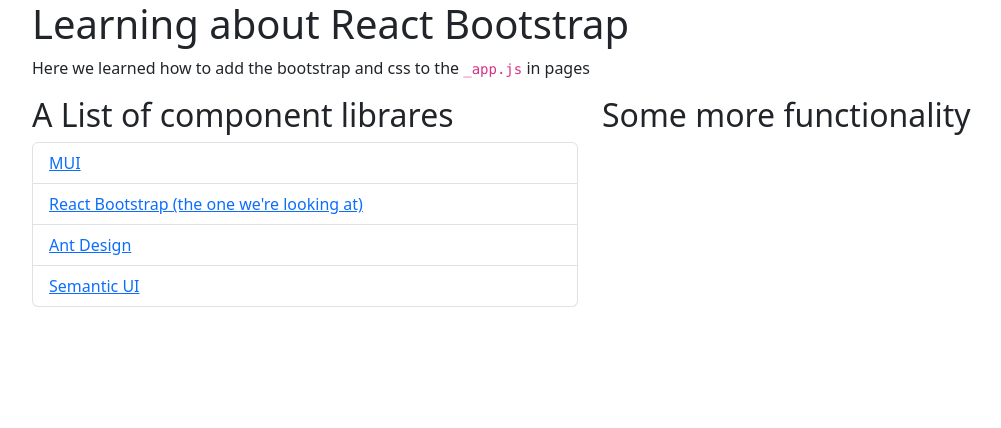
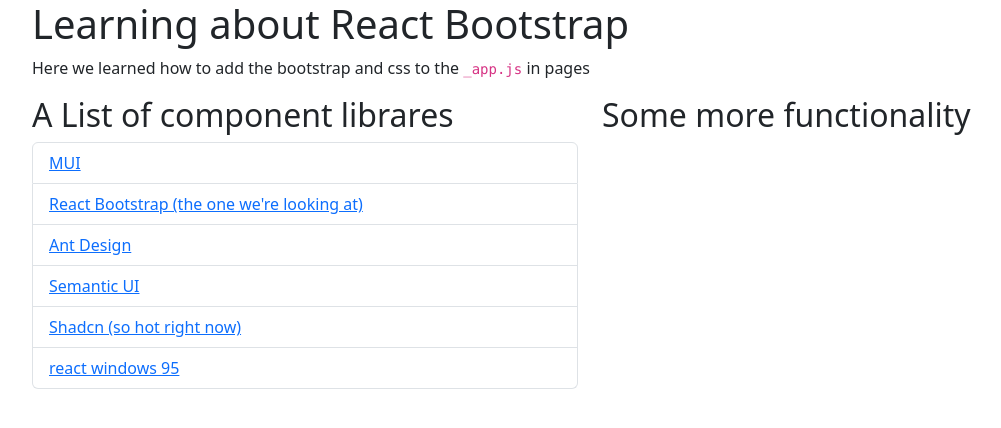
Before and after one commit to dmit-2008/dmit2008-OE01-Winter-2025, a Next.js app in the folder 06-nextjs-bootstrap-component-library/components-bootstrap-example/: page / in a window 1280 px wide. Shown: the top 428 px of the page, without its empty margins (50-1051 px from the left). Built offline with nearby package versions, Linux system fonts and the light colour scheme.

Commit message:
class progress pushed

```diff
--- a/06-nextjs-bootstrap-component-library/components-bootstrap-example/components/UILibraryLIst.js
+++ b/06-nextjs-bootstrap-component-library/components-bootstrap-example/components/UILibraryLIst.js
@@ -27,7 +27,15 @@ const UI_LIBRARY_LIST = [
 	{
 		name: "Semantic UI",
 		url: "https://react.semantic-ui.com/"
-	}
+	},
+  {
+    name: "Shadcn (so hot right now)",
+    url: "https://ui.shadcn.com/"
+  },
+  {
+    name: "react windows 95",
+    url: "https://storybook.react95.io/?path=/story/docs-welcome-to-react95--page"
+  }
 ]
 
 export default function UILibraryList() {
```
